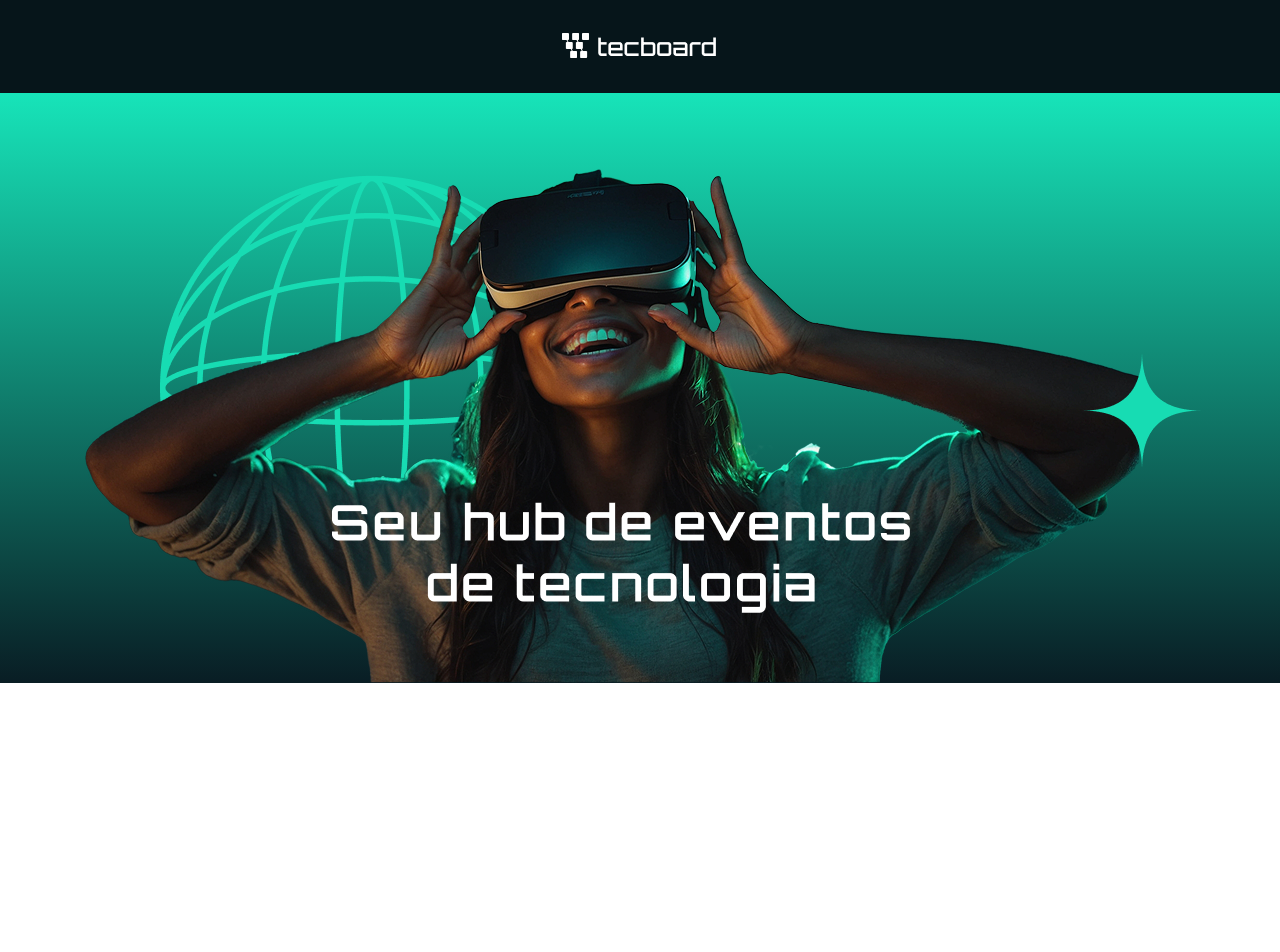
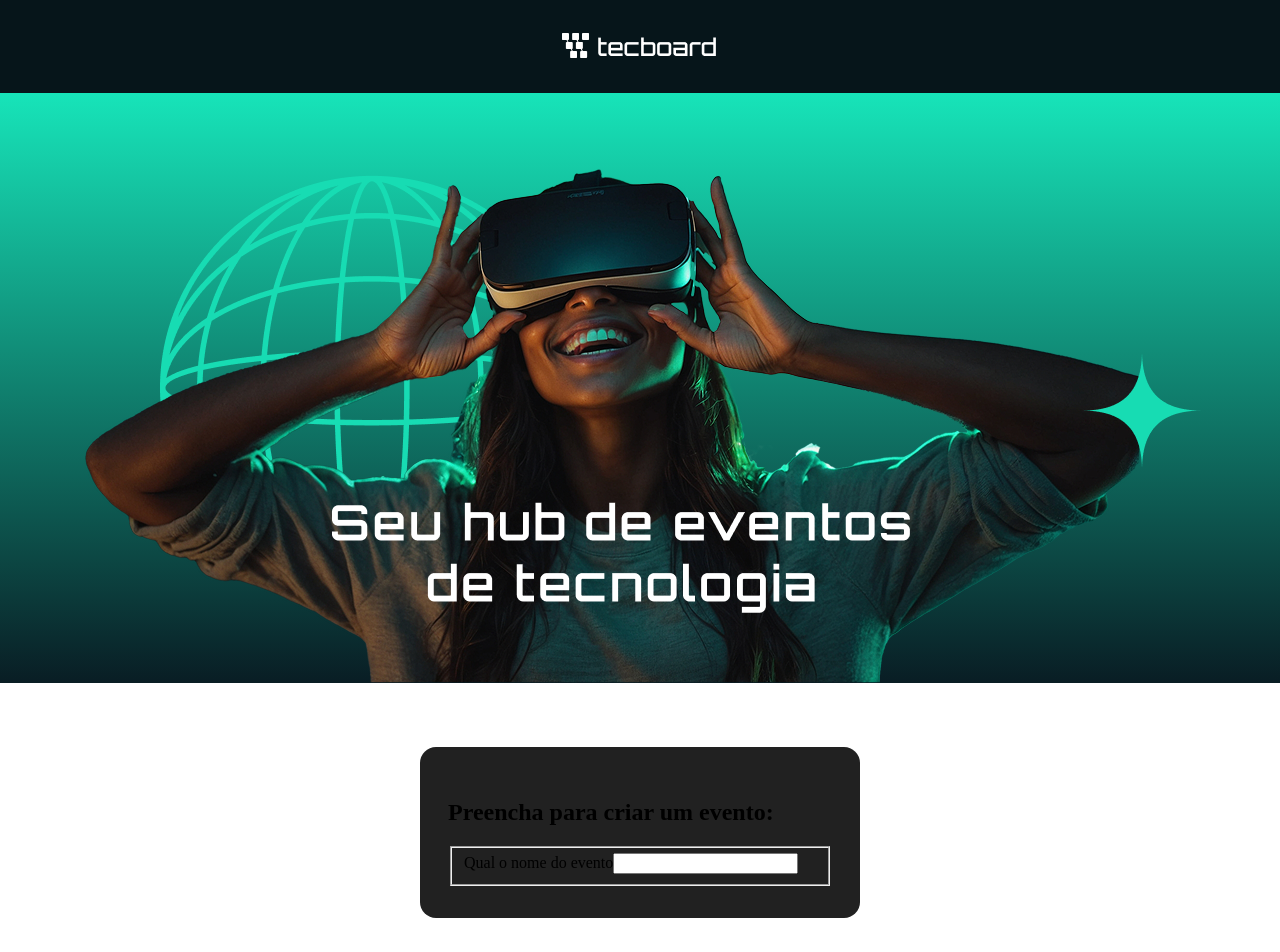
Before and after one commit to DanielMuritiba/React-Tecboard, a React (Vite) app: page / in a window 1280 px wide. Shown: the top 952 px of the page. Before the commit the page ends 800 px from the top, so only its background shows below. Built offline with nearby package versions, Linux system fonts and the light colour scheme.

Commit message:
Formulario de eventos

```diff
--- a/src/App.css
+++ b/src/App.css
@@ -18,3 +18,12 @@
 section img {
   max-width: 90%;
 }
+
+.form-evento {
+  background-color: #212121;
+  padding: 32px 28px;
+  border-radius: 16px;
+  width: 384px;
+  max-width: 90%;
+  margin: 64px auto;
+}
--- a/src/App.jsx
+++ b/src/App.jsx
@@ -1,4 +1,16 @@
 import "./App.css";
+
+function FormularioDeEvento() {
+  return (
+    <form className="form-evento">
+      <h2>Preencha para criar um evento:</h2>
+      <fieldset>
+        <label htmlFor="nome">Qual o nome do evento</label>
+        <input type="text" id="nome" />
+      </fieldset>
+    </form>
+  );
+}
 
 function App() {
   return (
@@ -9,6 +21,7 @@
       <section>
         <img src="/banner.png" alt="" />
       </section>
+      <FormularioDeEvento />
     </main>
   );
 }
```
